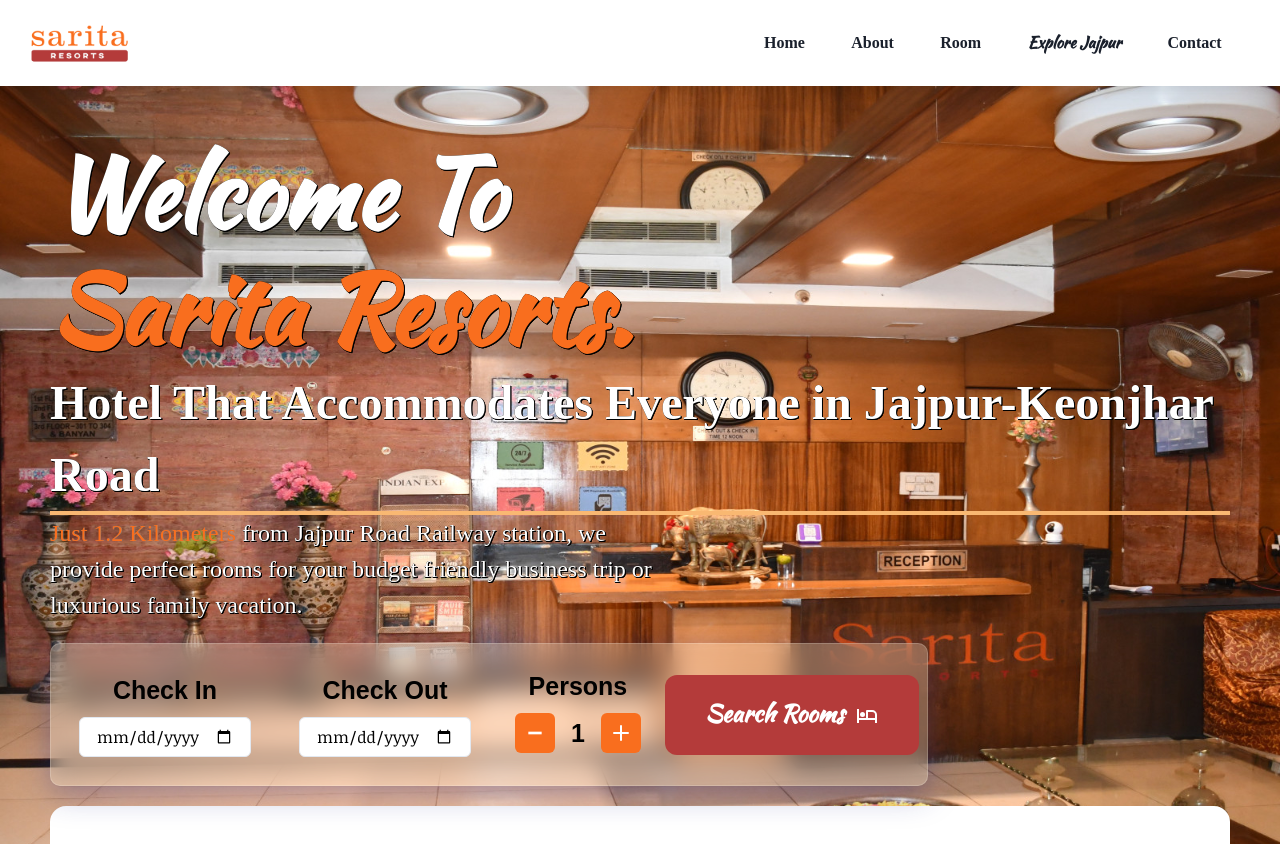
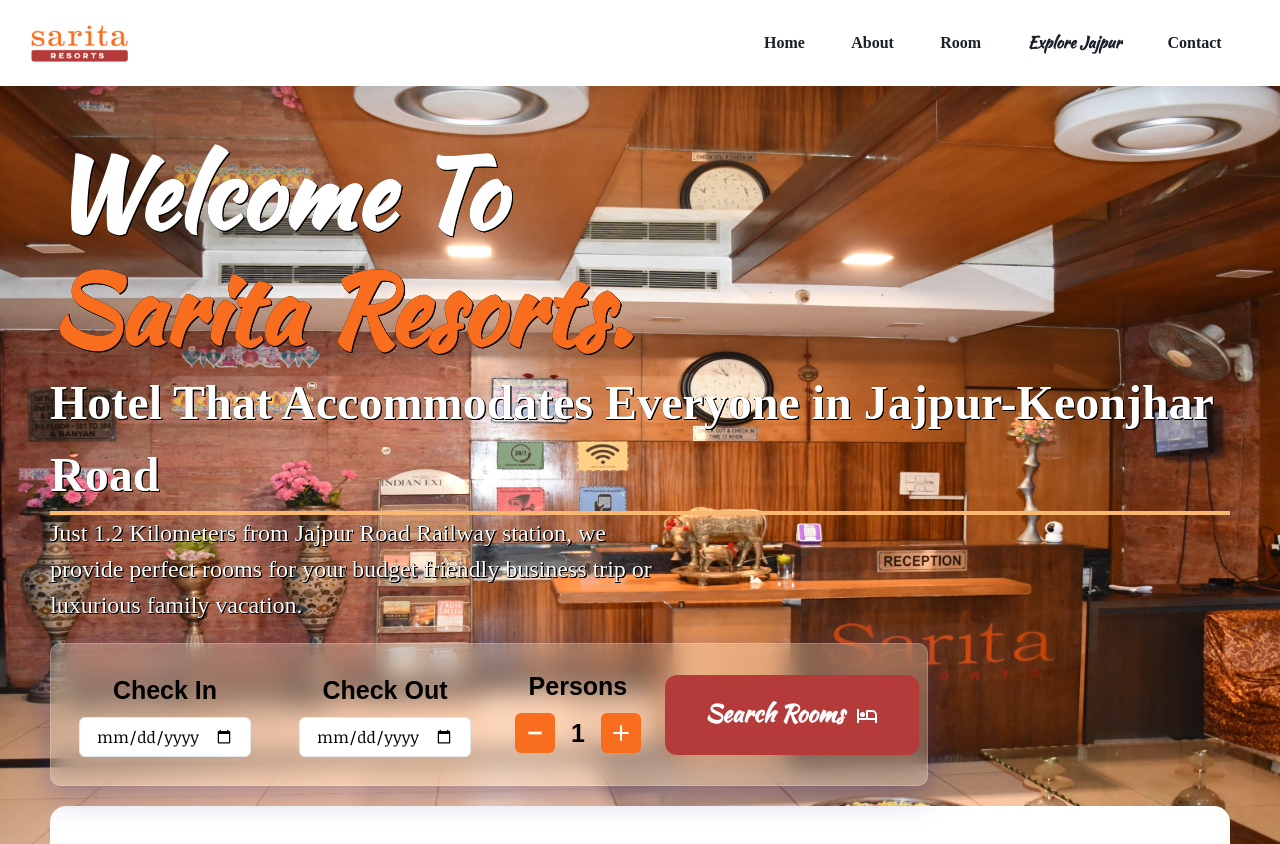
Before and after one commit to soumyasootar/s-r-j, a React (Create React App) app: page / in a window 1280 px wide. Shown: the top 844 px of the page. Built offline with nearby package versions, Linux system fonts and the light colour scheme; a web font is replaced by a local one.

Commit message:
text colour changed

```diff
--- a/src/Pages/Home.jsx
+++ b/src/Pages/Home.jsx
@@ -129,9 +129,7 @@
             w={{ base: "80%", md: "80%", lg: "52%" }}
           >
             {" "}
-            <span style={{ color: "#F96E1E", textShadow:"0.3px 0.3px 0.3px grey"}}>
-              Just 1.2 Kilometers
-            </span> from Jajpur Road Railway station, we provide
+            Just 1.2 Kilometers from Jajpur Road Railway station, we provide
             perfect rooms for your budget friendly business trip or luxurious
             family vacation.{" "}
           </Text>
```
